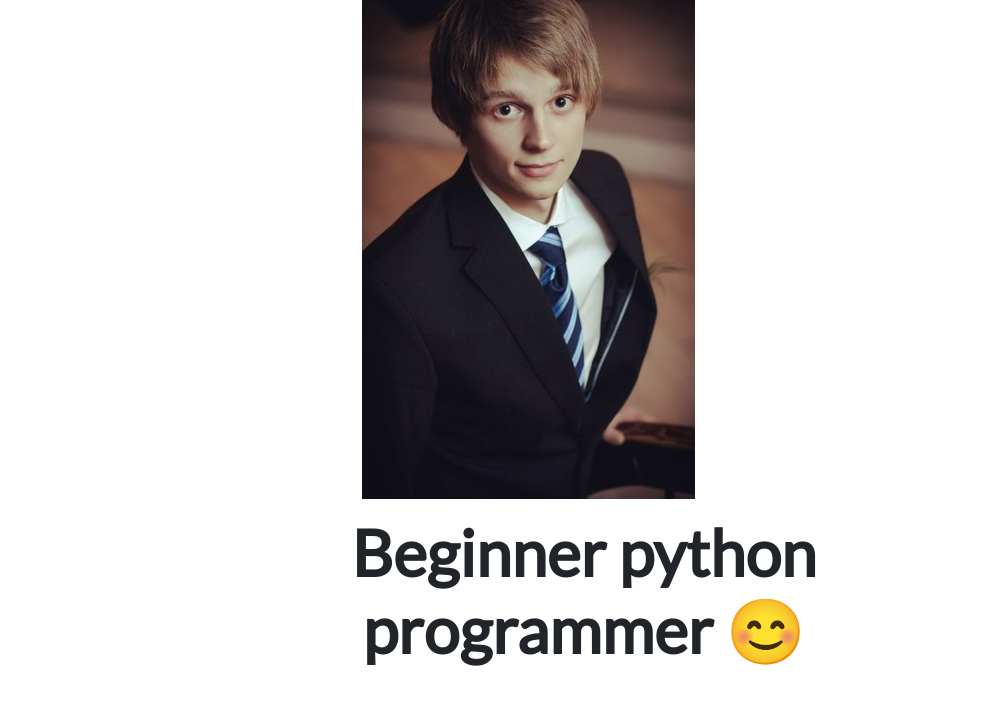
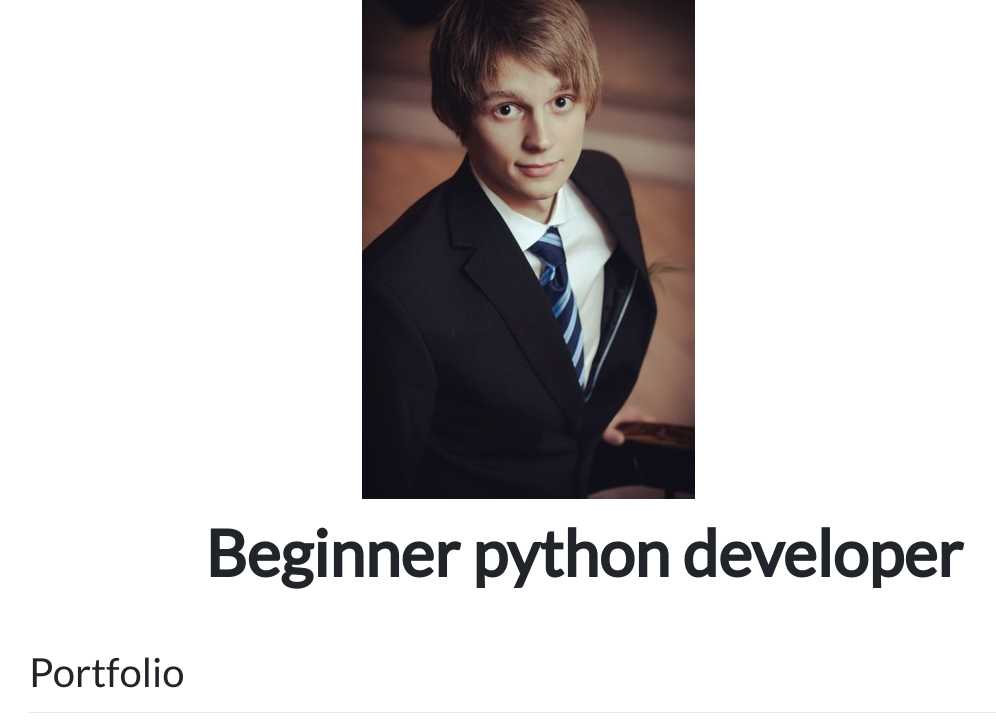
Before and after one commit to Alex-V92/portfolio, a Django app: page / in a window 1280 px wide. Shown: the part 73-799 px from the top of the page, without its empty margins (56-1052 px from the left). Run offline with Django 4.2, Linux system fonts and the light colour scheme; data comes from the database, SQL or seed files in the repository; both versions use the stored data as it was after the commit; some libraries are stand-ins or nearby versions.

Commit message:
build: -Initial commit#

```diff
--- a/portfolio/templates/portfolio/home.html
+++ b/portfolio/templates/portfolio/home.html
@@ -10,7 +10,7 @@
 
 <div class="row justify-content-center mb-3">
   <div class="col-md-9 text-center">
-    <h1 id="hometext" class="font-weight-bold">Beginner python programmer 😊</h1>
+    <h1 id="hometext" class="font-weight-bold">Beginner python developer</h1>
   </div>
 </div>
 
```
Also changed, not shown: db.sqlite3.
